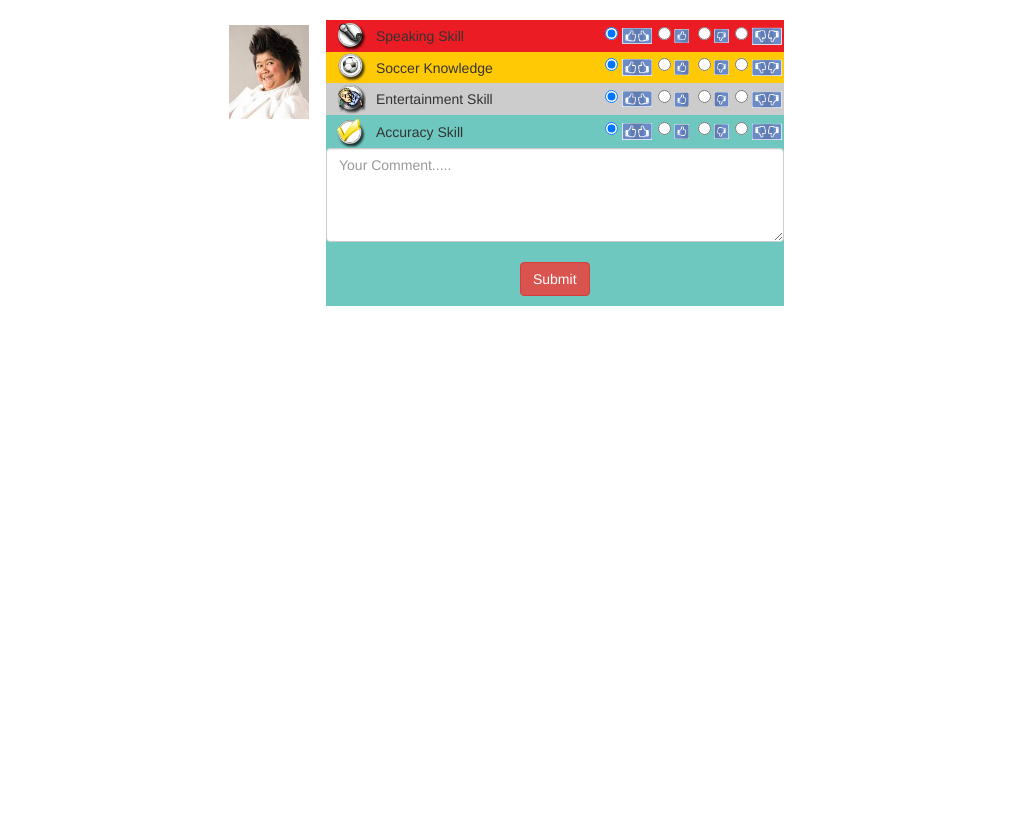
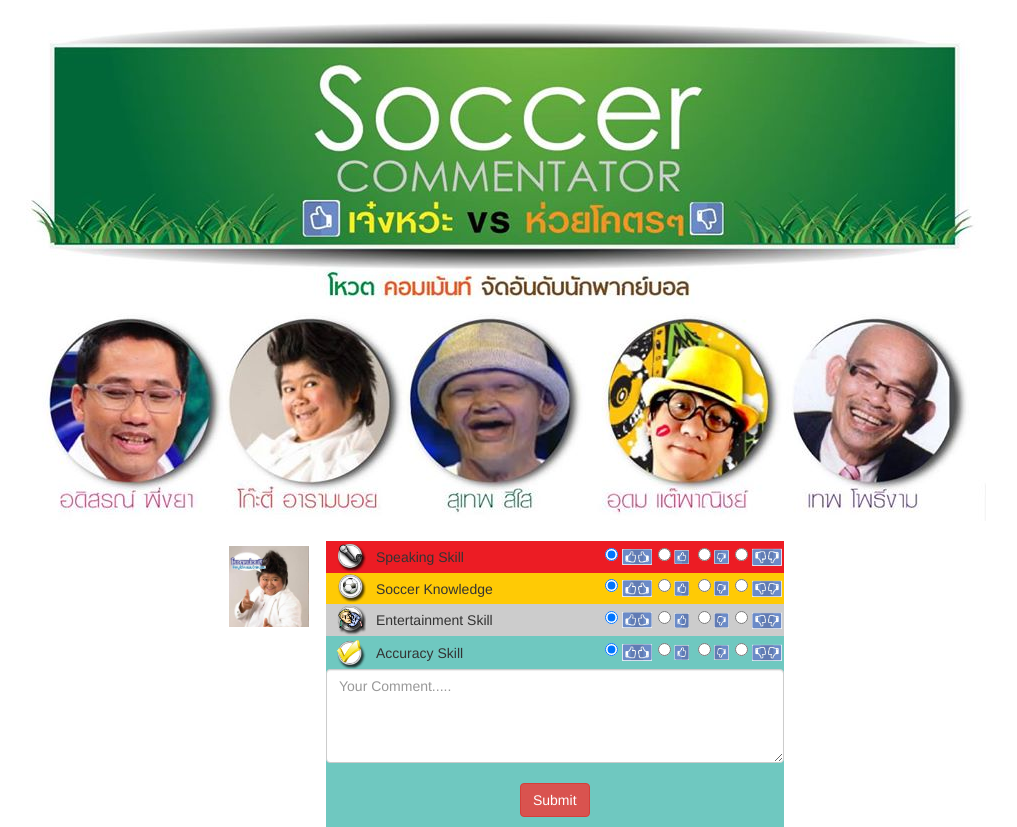
Before and after one commit to Angkrit/rajdumnern, a PHP site: page / in a window 1280 px wide. Shown: the whole page, without its empty margins (134-1151 px from the left). Before the commit the page ends 306 px from the top, so only its background shows below. Run offline with PHP 8.4, Linux system fonts and the light colour scheme; tables that the repository leaves empty or names only in its code hold one stand-in row (values such as "Sample post"); some libraries are stand-ins or nearby versions.

Commit message:
เปลี่ยนรูป

```diff
--- a/index.php
+++ b/index.php
@@ -39,6 +39,9 @@ if ( isset($_POST['button']) AND $_POST['button'] == 'Submit' ) {
 <?php include('head.php'); ?>
 </head>
 <body>
+	<div style="margin:auto;width:960px">
+		<img src="image/header.jpg" />
+	</div>
 <br>
 <div class="container">
 	<?php include("each_speaker.php");
```
Also changed, not shown: image/commentator1.bak.jpg (added), image/commentator1.jpg, image/commentator2.bak..jpg (added), image/commentator2.jpg, image/commentator3.bak.jpg (added), image/commentator3.jpg, image/commentator4.bak.jpg (renamed from image/commentator4.jpg), image/commentator5.bak.jpg (added), image/commentator5.jpg, image/header.jpg (added).
